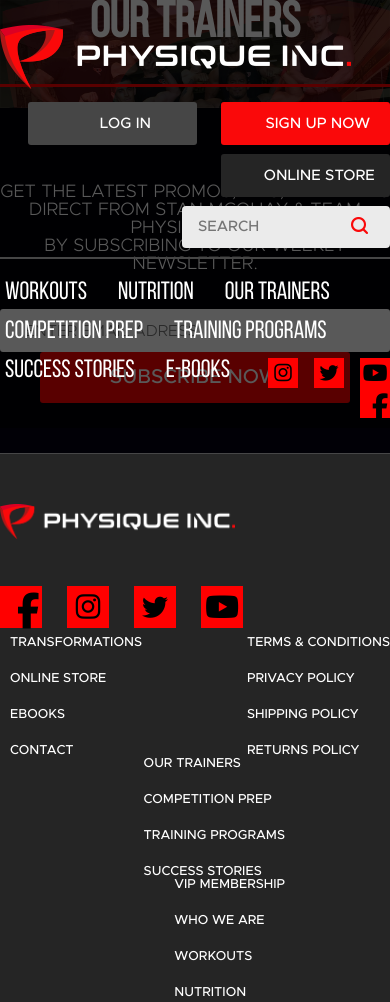
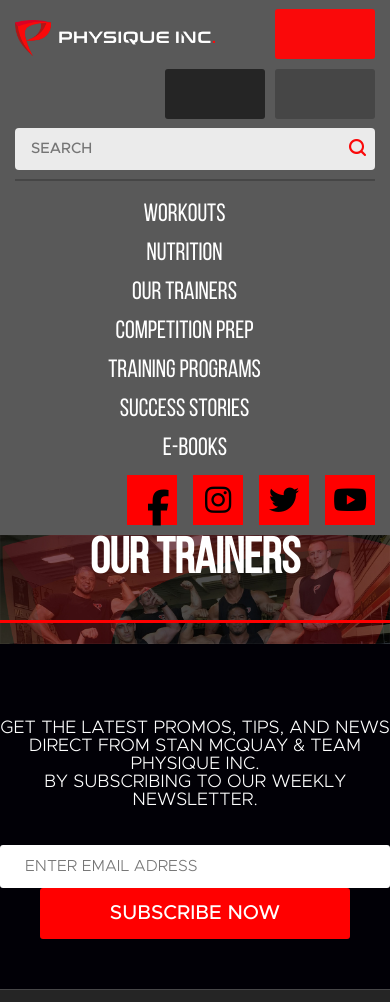
Before and after one commit to FomichtheDev/Trainers, a plain HTML site: page index.html in a window 390 px wide. Shown: the top 1002 px of the page. Drawn offline with Linux system fonts and the light colour scheme.

Commit message:
Adaptive 768 px

```diff
--- /dev/null
+++ b/css/media.css
@@ -0,0 +1,92 @@
+@media only screen and (max-width: 767px) {
+    header{
+        position: relative;
+        padding: 0 15px;
+        box-sizing: border-box;
+    }
+    .logo{
+        max-width: 200px;
+        margin-top: 20px;
+    }
+    .btn{
+        width: 100px;
+        color: transparent;
+        min-width: 0;
+        margin-left: 10px;
+        height: 50px;
+        overflow: hidden;
+    }
+    header a.btn{
+        font-size: 0;
+    }
+    .btn.shopping_cart:before{
+        margin-right: 0;
+        font-size: 20px;
+        text-align: center;
+        vertical-align: center;
+    }
+    .btn.user_plus:before{
+        margin-right: 0;
+        font-size: 20px;
+        text-align: center;
+        vertical-align: center;
+    }
+    .btn.user:before{
+        margin-right: 0;
+        font-size: 20px;
+        text-align: center;
+        vertical-align: center;
+    }
+    header form{
+        float: none;
+        width: 100%;
+        position: relative;
+    }
+    header nav ul li{
+        display: block;
+        float: none;
+        text-align: center;
+    }
+    header form button {
+        width: 10%;
+        position: absolute;
+        right: 0;
+    }
+    .soc_icon.twitter:before , .soc_icon.youtube:before , .soc_icon.instagram:before , .soc_icon.facebook:before{
+        font-size: 30px;
+    }
+    .soc_icon.facebook:before{
+        font-size: 36px;
+        top: 8px;
+        left: 20px;
+    }
+    header a.soc_icon{
+        width: 50px;
+        line-height: 50px;
+        height: 50px;
+        margin-bottom: 10px;
+    }
+    footer ul{
+        margin-right: 20px;
+    }
+    .footer_icons{
+        margin: auto;
+        float: none;
+        max-width: 500px;
+        display: block;
+    }
+    .soc_icon2{
+
+    }
+    .footer_logo{
+        text-align: center;
+        max-width: 200px;
+    }
+    .for_ul{
+        padding-top: 100px;
+        float: none;
+        max-width: 600px;
+        display: block;
+        margin: auto;
+    }
+}
--- a/css/styles.css
+++ b/css/styles.css
@@ -113,7 +113,7 @@
     font-family: 'Metropolis';
     font-size: 15px;
 }
-.btn:after{
+.btn:before{
     display: inline-block;
     font-style: normal;
     font-variant: normal;
--- a/index.html
+++ b/index.html
@@ -6,8 +6,10 @@
           content="width=device-width, user-scalable=no, initial-scale=1.0, maximum-scale=1.0, minimum-scale=1.0">
     <meta http-equiv="X-UA-Compatible" content="ie=edge">
     <title>Document</title>
+
     <script src="https://kit.fontawesome.com/4d49120294.js" crossorigin="anonymous"></script>
     <link rel="stylesheet" href="css/styles.css">
+    <link rel="stylesheet" href="css/media.css">
 </head>
 <body>
 <header>
@@ -15,9 +17,9 @@
         <a href="#" class="logo" target="_blank">
             <img src="images/header_logo.png" alt="logo"/>
         </a>
-        <a href="#" class="btn red user_plus">SIGN UP NOW</a>
-        <a href="#" class="btn grey user">LOG IN</a>
-        <a href="#" class="btn black shopping_cart">ONLINE STORE</a>
+        <a href="#" class="btn red user_plus"><span>SIGN UP NOW</span></a>
+        <a href="#" class="btn grey user"><span>LOG IN</span></a>
+        <a href="#" class="btn black shopping_cart"><span>ONLINE STORE</span></a>
         <form action="" method="post">
             <input type="text" placeholder="SEARCH"/>
             <button type="submit"><img src="images/search_icon.png" alt="search_icon"/></button>
```
